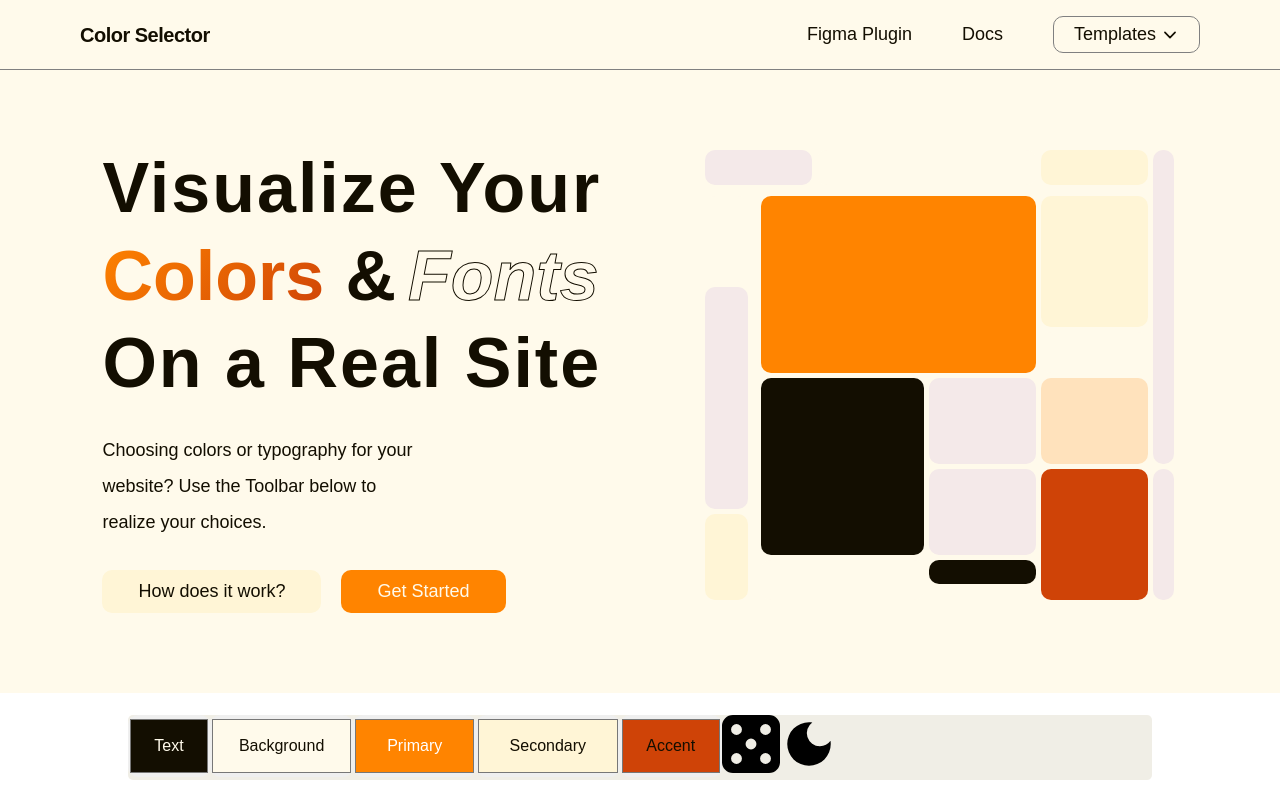
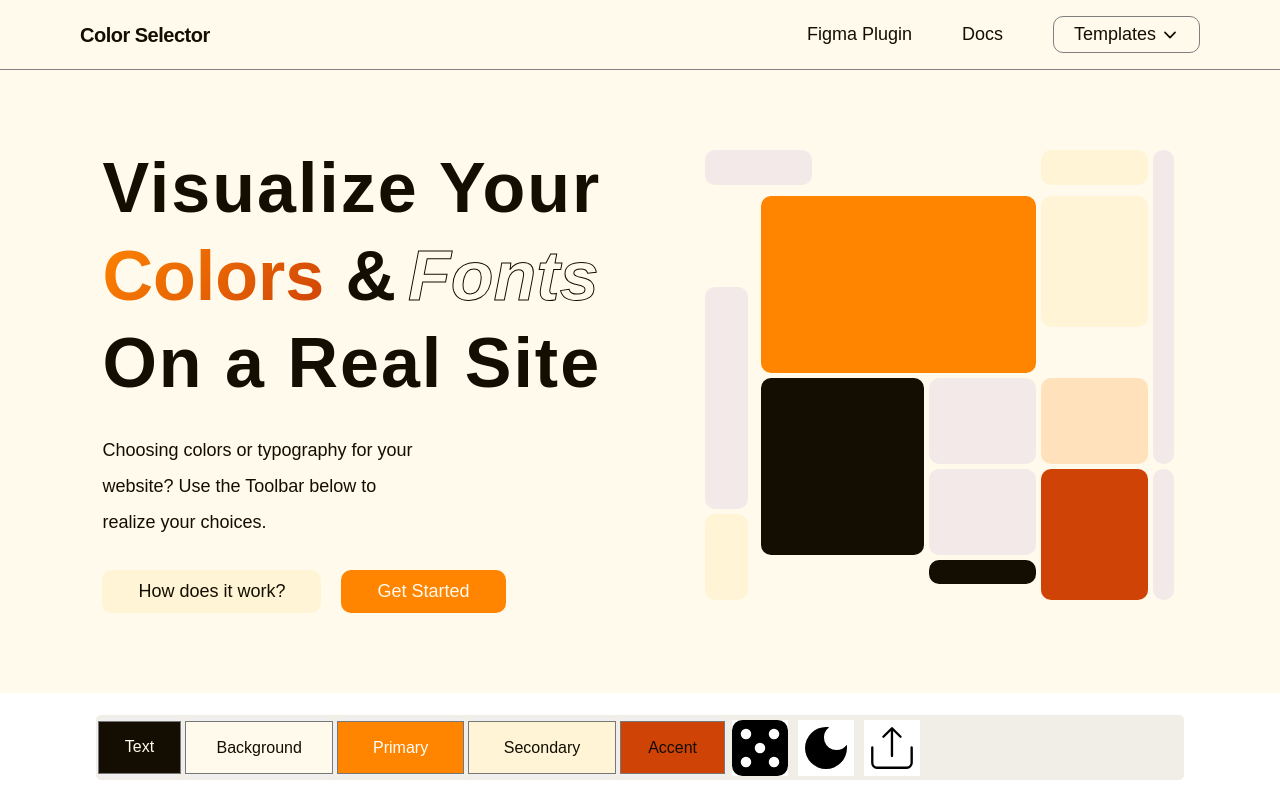
Before and after one commit to eduarf/visualize-colors, a React (Vite) app: page / in a window 1280 px wide. Built offline with nearby package versions, Linux system fonts and the light colour scheme; a web font is replaced by a local one.

Commit message:
exportComp reducers

```diff
--- /dev/null
+++ b/src/components/export/ExportComp.jsx
@@ -0,0 +1,50 @@
+import { useEffect, useRef } from "react";
+import { useDispatch } from "react-redux";
+import styled from "styled-components";
+import { offExport } from "../../features/ThemeSlice";
+
+const StyledExport = styled.div`
+  position: absolute;
+  top: 0;
+  left: 0;
+  height: 100vh;
+  width: 100vw;
+  background-color: rgba(0, 0, 0, 0.4);
+  display: flex;
+  justify-content: center;
+  padding-top: 10rem;
+  z-index: 10009;
+`;
+
+const StyledExportCard = styled.div`
+  height: 450px;
+  width: 900px;
+  background-color: #fff;
+  border-radius: 1rem;
+`;
+
+export default function ExportComp() {
+  const ref = useRef(null);
+  const dispatch = useDispatch();
+
+  useEffect(() => {
+    document.addEventListener('click', handleClickOutside, true);
+
+    return () => {
+      document.removeEventListener('click', handleClickOutside, true);
+    };
+  // eslint-disable-next-line react-hooks/exhaustive-deps
+  }, []);
+
+  const handleClickOutside = (e) => {
+    if (ref.current && !ref.current.contains(e.target)) {
+      dispatch(offExport());
+    }
+  };
+
+  return (
+    <StyledExport>
+      <StyledExportCard ref={ref}></StyledExportCard>
+    </StyledExport>
+  );
+}
--- a/src/components/toolbar/ToolBar.jsx
+++ b/src/components/toolbar/ToolBar.jsx
@@ -6,14 +6,15 @@ import Secondary from "./components/Secondary";
 import Accent from "./components/Accent";
 import { BsDice5Fill } from "react-icons/bs";
 import { MdDarkMode } from "react-icons/md";
-import { changeTheme, darkTheme, returnToLight } from "../../features/ThemeSlice";
+import { changeTheme, darkTheme, returnToLight, onExport } from "../../features/ThemeSlice";
 import { useDispatch, useSelector } from "react-redux";
 import { GrSun } from "react-icons/gr";
+import { CiExport } from "react-icons/ci";
 
 const StyledToolBar = styled.div`
   position: fixed;
   height: 6.5rem;
-  width: 80%;
+  width: 85%;
   background-color: var(--color-lightgray);
   background-color: #f0eee6;
   left: 50%;
@@ -21,21 +22,36 @@ const StyledToolBar = styled.div`
   transform: translateX(-50%);
   border-radius: 0.5rem;
   display: flex;
+  align-items: center;
+  z-index: 998;
 `;
 
 const StyledDice = styled(BsDice5Fill)`
-  font-size: 5.8rem;
+  font-size: 5.6rem;
   cursor: pointer;
+  background-color: #fff;
+  margin: .5rem;
 `;
 
 const StyledDarkMode = styled(MdDarkMode)`
-  font-size: 5.8rem;
+  font-size: 5.6rem;
   cursor: pointer;
+  background-color: #fff;
+  margin: .5rem;
 `;
 
 const StyledLightMode = styled(GrSun)`
-  font-size: 5.8rem;
+  font-size: 5.6rem;
   cursor: pointer;
+  background-color: #fff;
+  margin: .5rem;
+`;
+
+const StyledExportIcon = styled(CiExport)`
+  font-size: 5.6rem;
+  cursor: pointer;
+  background-color: #fff;
+  margin: .5rem;
 `;
 
 
@@ -51,6 +67,7 @@ export default function ToolBar() {
       <Accent />
       <StyledDice onClick={() => dispatch(changeTheme())} />
       { isDark ? <StyledLightMode onClick={() => dispatch(returnToLight())} /> : <StyledDarkMode onClick={() => dispatch(darkTheme())} /> }
+      <StyledExportIcon onClick={() => dispatch(onExport())} />
     </StyledToolBar>
   );
 }
--- a/src/features/themeSlice.js
+++ b/src/features/themeSlice.js
@@ -21,6 +21,7 @@ const initialState = {
   textColor: "#130E01",
   primaryComplement: "#FFE2BC",
   isDark: false,
+  isExportOpen: false,
 };
 
 const themeSlice = createSlice({
@@ -94,6 +95,12 @@ const themeSlice = createSlice({
         state.primaryComplement = previousPalette.primaryComplement;
       }
     },
+    onExport: (state, action) => {
+      state.isExportOpen = true;
+    },
+    offExport: (state, action) => {
+      state.isExportOpen = false;
+    },
   },
 });
 
@@ -106,7 +113,9 @@ export const {
   changeAccent,
   darkTheme,
   returnToLight,
-  defaultThemeLocalStorage
+  defaultThemeLocalStorage,
+  onExport,
+  offExport
 } = themeSlice.actions;
 
 export default themeSlice.reducer;
--- a/src/pages/Home/Home.jsx
+++ b/src/pages/Home/Home.jsx
@@ -2,6 +2,8 @@ import styled from "styled-components";
 import Navbar from "../../components/navbar/Navbar";
 import Hero from "../../components/hero/Hero";
 import ToolBar from "../../components/toolbar/ToolBar";
+import ExportComp from "../../components/export/ExportComp";
+import { useSelector } from "react-redux";
 
 const StyledHome = styled.div`
 position: relative;
@@ -9,10 +11,12 @@ position: relative;
 
 
 const Home = () => {
+  const isExportOpen = useSelector(state => state.theme.isExportOpen);
   return <StyledHome>
     <Navbar />
     <Hero />
     <ToolBar />
+    {isExportOpen ?  <ExportComp /> : null}
   </StyledHome>;
 };
 
```
